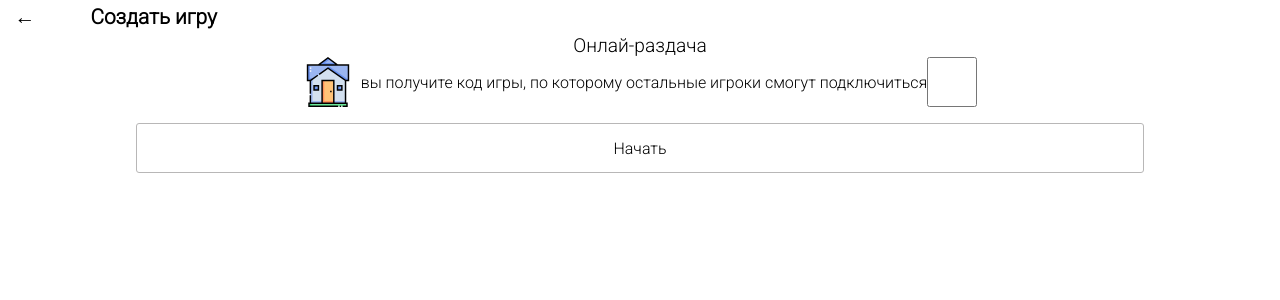
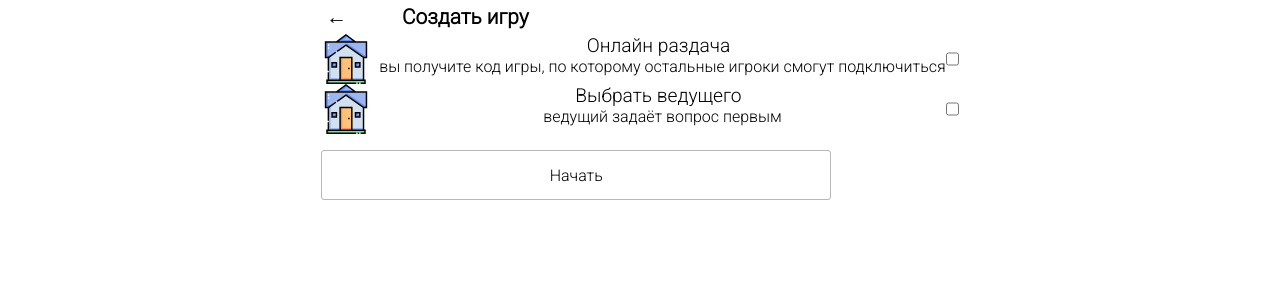
Before and after one commit to deim0707/spygame, a React (Create React App) app: page / in a window 1280 px wide. Shown: the top 300 px of the page. Built offline with nearby package versions, Linux system fonts and the light colour scheme.

Commit message:
Before react hook form

```diff
--- a/src/Components/CreateGame/CreateGameItem/CreateGameItem.tsx
+++ b/src/Components/CreateGame/CreateGameItem/CreateGameItem.tsx
@@ -1,8 +1,9 @@
+import {FC} from "react";
 import {
     Wrapper,
     Title,
     Image,
-    MainContentWrapper,
+    TextContentWrapper,
     Description,
     Button,
     CheckBox,
@@ -10,39 +11,40 @@ import {
     styleImage
 } from "./createGameItem.style";
 import {ReactComponent as TempImage} from './tempImg.svg';
-import "./tempImg.svg"
-import {FC} from "react";
-
 
 interface Props {
     image?: any, // todo добавить в дальнейшем
     title: string,
     description: string,
-    value: any,
     isHaveCheckBox?: boolean,
     isHaveNumberValue?: boolean,
     isHaveTimer?: boolean,
     isHaveRandom?: boolean,
+    register?: any,
+    name?: string,
 }
+
+// TODO доделать компонент под различные состояния
 
 const CreateGameItem: FC<Props> = ({
                                        title,
                                        description,
                                        isHaveCheckBox = false,
-                                       value,
                                        isHaveNumberValue = false,
                                        isHaveTimer = false,
                                        isHaveRandom = false,
+                                       register,
+                                       name
                                    }) => {
+
     return (
         <Wrapper>
-            <Title>{title}</Title>
-            <MainContentWrapper>
-                <TempImage style={styleImage}/>
+            <TempImage style={styleImage}/>
+            <TextContentWrapper>
+                <Title>{title}</Title>
                 <Description>{description}</Description>
-                {isHaveCheckBox && <CheckBox checked={value}/>}
-            </MainContentWrapper>
-
+            </TextContentWrapper>
+            {isHaveCheckBox && <CheckBox ref={register} name={name}/>}
         </Wrapper>
     )
 }
--- a/src/Components/CreateGame/CreateGameItem/createGameItem.style.ts
+++ b/src/Components/CreateGame/CreateGameItem/createGameItem.style.ts
@@ -1,28 +1,31 @@
 import styled from "styled-components";
 
 
-export const Wrapper = styled.div``;
+export const Wrapper = styled.div`
+  display: flex;
+  justify-content: space-between;
+`;
+
 export const Image = styled.img``;
-export const MainContentWrapper = styled.div`
-  display: flex;
-  justify-content: center;
-  align-items: center;
-`;
+
+export const TextContentWrapper = styled.div``;
+
 export const Title = styled.div`
   width: 100%;
   font-size: 1.2rem;
   text-align: center;
 `;
+
 export const Description = styled.div`
   margin-left: .5rem;
 `;
+
 export const Button = styled.button``;
+
 export const CheckBox = styled.input.attrs({
     type: "checkbox"
-})`
-  width: 50px;
-  height: 50px;
-`
+})``
+
 export const NumberValue = styled.div``;
 
 
--- a/src/Components/CreateGame/CreateGameSetting/CreateGameSetting.tsx
+++ b/src/Components/CreateGame/CreateGameSetting/CreateGameSetting.tsx
@@ -1,30 +1,43 @@
 import {Wrapper, ButtonStart} from "./createGameSetting.style";
-import { useForm } from "react-hook-form";
+import {useForm} from "react-hook-form";
 import Header from "../../Header/Header";
 import CreateGameItem from "../CreateGameItem/CreateGameItem";
 
+const inputsCreateGame = [
+    {
+        order: 1,
+        type: "checkbox",
+        fieldName: "online",
+        title: "Онлайн раздача",
+        description: "вы получите код игры, по которому остальные игроки смогут подключиться",
+    },
+    {
+        order: 2,
+        type: "checkbox",
+        fieldName: "leading",
+        title: "Выбрать ведущего",
+        description: "ведущий задаёт вопрос первым",
+    },
+]
+
 
 const CreateGameSetting = () => {
-    const { register, handleSubmit, watch, errors } = useForm();
+    const {register, handleSubmit} = useForm();
     const onSubmit = (data: any) => console.log(data);
-
     return (
         <Wrapper>
-            <Header isHaveStepBack={true}>Создать игру</Header>
-            <CreateGameItem isHaveCheckBox={true} value={false} title="Онлай-раздача" description="вы получите код игры, по которому остальные игроки смогут подключиться"/>
-            <ButtonStart>Начать</ButtonStart>
+            <form onSubmit={handleSubmit(onSubmit)}>
+                <Header isHaveStepBack={true}>Создать игру</Header>
+
+                {inputsCreateGame.map(input =>(
+                    <CreateGameItem key={input.order} isHaveCheckBox={true} title={input.title}
+                                    description={input.description}
+                                    name={input.fieldName} register={register}/>
+                ))}
+
+                <ButtonStart type="submit">Начать</ButtonStart>
+            </form>
         </Wrapper>
-        // <form onSubmit={handleSubmit(onSubmit)}>
-        //     {/* register your input into the hook by invoking the "register" function */}
-        //     <input name="example" defaultValue="test" ref={register} />
-        //
-        //     {/* include validation with required or other standard HTML validation rules */}
-        //     <input name="exampleRequired" ref={register({ required: true })} />
-        //     {/* errors will return when field validation fails  */}
-        //     {errors.exampleRequired && <span>This field is required</span>}
-        //
-        //     <input type="submit" />
-        // </form>
     )
 }
 
```
